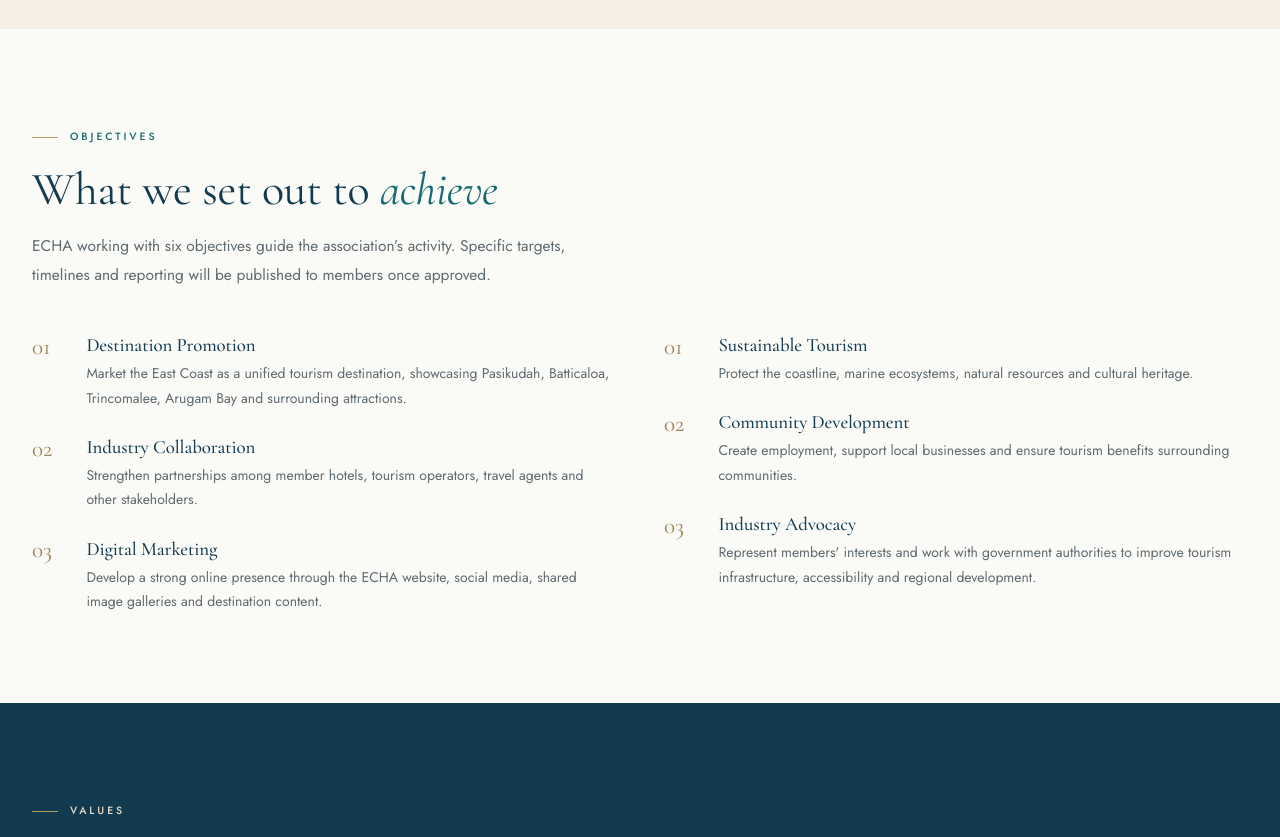
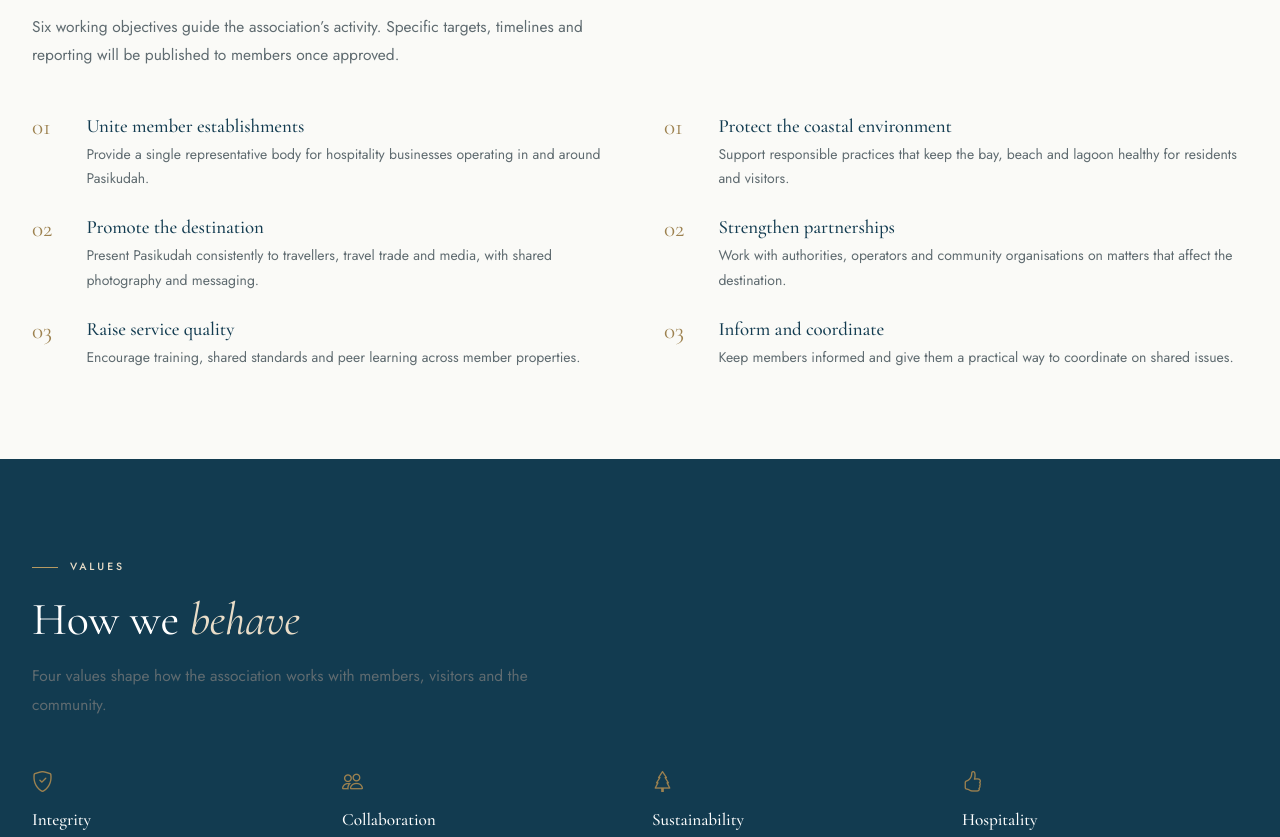
Before and after one commit to Anushan8/echa-pasikudah, a plain HTML site: page vision-mission.html in a window 1280 px wide. Shown: the part 1963-2800 px from the top of the page. Drawn offline with nearby package versions, Linux system fonts and the light colour scheme.

Commit message:
Update vision-mission.html

```diff
--- a/vision-mission.html
+++ b/vision-mission.html
@@ -99,10 +99,8 @@
             <a href="index.html">Home</a><span class="divider">/</span><span>About Us</span><span class="divider">/</span><span>Vision &amp; Mission</span>
           </nav>
           <span class="eyebrow eyebrow--light">Direction</span>
-          <h1>Our Vision</h1>
-          <p>To position Sri Lanka's East Coast as one of the most recognised, sought-after and sustainable tourism destinations in the region, celebrated for its natural beauty, rich cultural heritage, authentic experiences and warm Sri Lankan hospitality.</p>
-          <h1>Our Mission</h1>
-          <p>To unite hotels, tourism stakeholders and local communities through collective collaboration, strategic destination marketing and sustainable development, creating greater visibility, economic opportunities and memorable visitor experiences across Sri Lanka's East Coast.</p>
+          <h1>Vision, mission and objectives</h1>
+          <p>The principles that guide ECHA Pasikudah&rsquo;s work on behalf of the destination and its member establishments.</p>
         </div>
       </div>
     </section>
@@ -161,39 +159,39 @@
           <div class="heading-row__text reveal">
             <span class="eyebrow">Objectives</span>
             <h2 class="section-title">What we set out to <em>achieve</em></h2>
-            <p class="section-sub">ECHA working with six objectives guide the association&rsquo;s activity. Specific targets, timelines and reporting will be published to members once approved.</p>
+            <p class="section-sub">Six working objectives guide the association&rsquo;s activity. Specific targets, timelines and reporting will be published to members once approved.</p>
           </div>
         </div>
         <div class="row g-4 g-lg-5">
           <div class="col-lg-6 reveal">
             <ol class="numbered-list">
               <li>
-                <h3>Destination Promotion</h3>
-                <p>Market the East Coast as a unified tourism destination, showcasing Pasikudah, Batticaloa, Trincomalee, Arugam Bay and surrounding attractions.</p>
+                <h3>Unite member establishments</h3>
+                <p>Provide a single representative body for hospitality businesses operating in and around Pasikudah.</p>
               </li>
               <li>
-                <h3>Industry Collaboration</h3>
-                <p>Strengthen partnerships among member hotels, tourism operators, travel agents and other stakeholders.</p>
+                <h3>Promote the destination</h3>
+                <p>Present Pasikudah consistently to travellers, travel trade and media, with shared photography and messaging.</p>
               </li>
               <li>
-                <h3>Digital Marketing</h3>
-                <p>Develop a strong online presence through the ECHA website, social media, shared image galleries and destination content.</p>
+                <h3>Raise service quality</h3>
+                <p>Encourage training, shared standards and peer learning across member properties.</p>
               </li>
             </ol>
           </div>
           <div class="col-lg-6 reveal">
             <ol class="numbered-list" start="4">
               <li>
-                <h3>Sustainable Tourism</h3>
-                <p>Protect the coastline, marine ecosystems, natural resources and cultural heritage.</p>
+                <h3>Protect the coastal environment</h3>
+                <p>Support responsible practices that keep the bay, beach and lagoon healthy for residents and visitors.</p>
               </li>
               <li>
-                <h3>Community Development</h3>
-                <p>Create employment, support local businesses and ensure tourism benefits surrounding communities.</p>
+                <h3>Strengthen partnerships</h3>
+                <p>Work with authorities, operators and community organisations on matters that affect the destination.</p>
               </li>
               <li>
-                <h3>Industry Advocacy</h3>
-                <p>Represent members' interests and work with government authorities to improve tourism infrastructure, accessibility and regional development.</p>
+                <h3>Inform and coordinate</h3>
+                <p>Keep members informed and give them a practical way to coordinate on shared issues.</p>
               </li>
             </ol>
           </div>
@@ -206,10 +204,8 @@
         <div class="heading-row">
           <div class="heading-row__text reveal">
             <span class="eyebrow eyebrow--light">Values</span>
-            <h2 class="section-title section-title--light">ECHA's <em style="color:var(--sand);">Core Message</em></h2>
-            <p class="section-sub">Stronger Together. Greater East Coast.<br />
-              One Destination. One Vision. One Voice.<br />
-              Promoting the East Coast. Connecting Communities. Creating Sustainable Tourism.</p>
+            <h2 class="section-title section-title--light">How we <em style="color:var(--sand);">behave</em></h2>
+            <p class="section-sub">Four values shape how the association works with members, visitors and the community.</p>
           </div>
         </div>
         <div class="row g-4">
```
